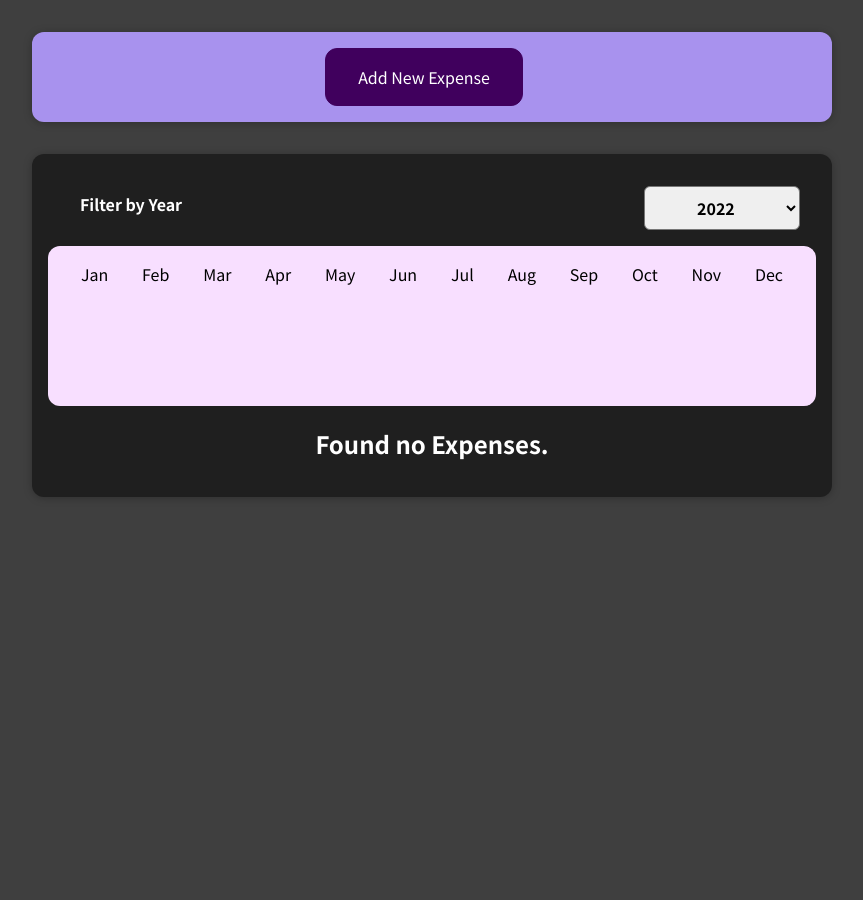
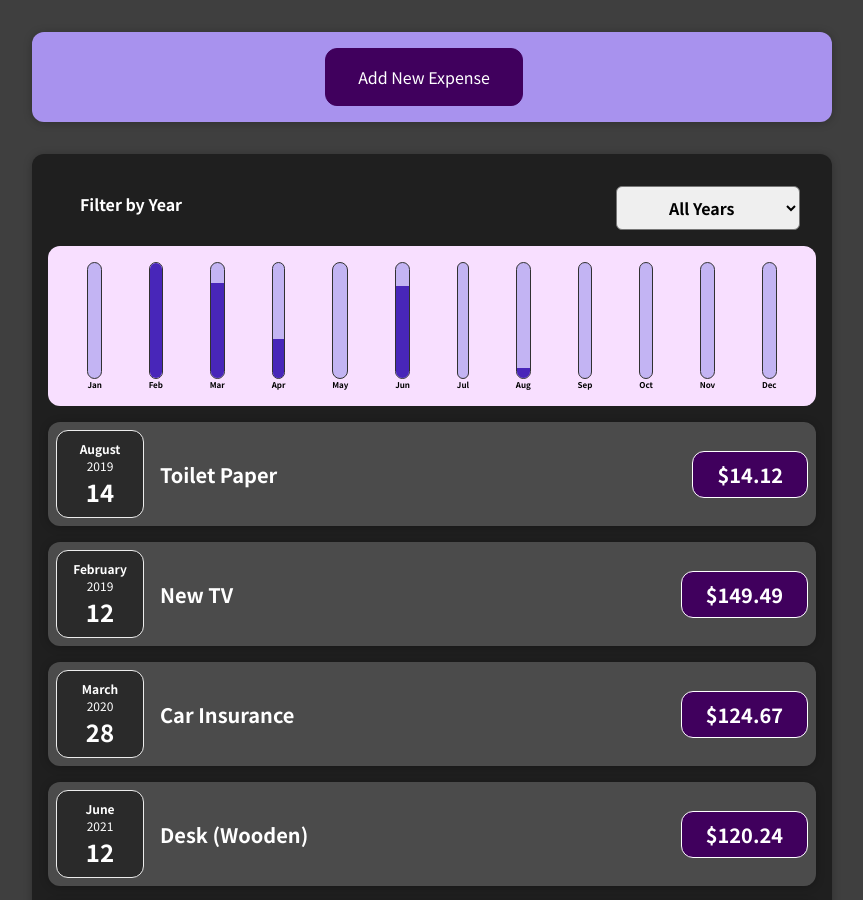
Before and after one commit to FairyCodeMother/oreilly-react-2021, a React (Create React App) app: page / in a window 1280 px wide. Shown: the top 900 px of the page, without its empty margins (208-1071 px from the left). Before the commit the page ends 800 px from the top, so only its background shows below. Built offline with nearby package versions, Linux system fonts and the light colour scheme.

Commit message:
ChartBar height is determined by monthly sum value.

```diff
--- a/src/App.js
+++ b/src/App.js
@@ -11,24 +11,32 @@ const DUMMY_VALUES = [
     {
         id: 'e1',
         title: 'Toilet Paper',
-    amount: 94.12,
-    date: new Date(2020, 7, 14),
+        amount: 14.12,
+        date: new Date(2019, 7, 14),
     },
-  { id: 'e2', title: 'New TV', amount: 799.49, date: new Date(2021, 2, 12) },
+    { id: 'e2',
+        title: 'New TV',
+        amount: 149.49,
+        date: new Date(2019, 1, 12) },
     {
         id: 'e3',
         title: 'Car Insurance',
-    amount: 294.67,
-    date: new Date(2021, 2, 28),
+        amount: 124.67,
+        date: new Date(2020, 2, 28),
     },
     {
         id: 'e4',
-    title: 'New Desk (Wooden)',
-    amount: 450,
+        title: 'Desk (Wooden)',
+        amount: 120.24,
         date: new Date(2021, 5, 12),
     },
+    {
+        id: 'e5',
+        title: 'New Cat',
+        amount: 50.17,
+        date: new Date(2022, 3, 14),
+    }
 ];
-
 
 const App = () => {
     const [expenses, setExpenses] = useState(DUMMY_VALUES);
--- a/src/components/Chart/Chart.js
+++ b/src/components/Chart/Chart.js
@@ -1,14 +1,23 @@
+//
+// Object that passes data into ChartBar and displays the result.
+//
+import React from 'react';
+
 import ChartBar from "./ChartBar";
 import './Chart.css';
 
 // 3. Create a Container that feeds each dataPoint into ChartBar to
 //    display all monthly expenses.
 const Chart = (props) => {
-    // 9. Now that we have the dataPoints we can base the chart on the largest value by
-    //    mapping all values into an array then using Math.max to get the largest one..
-    const dataPointValues = props.dataPoints.map(dataPoint => dataPoint.value)
+    // 9. Make an array from all the values in this collection.
+    const dataPointValues = props.dataPoints.map(dataPoint => dataPoint.value);
+    // 10. Get the largest value from the array top be the max height of the Chart.
     const totalMaximum = Math.max(...dataPointValues);
 
+    console.log('GINASAURUS: Chart: dataPointValues: ');
+    console.log(dataPointValues);
+
+    // 11. And set maxValue to the totalMaximum.
     return (
         <div className='chart'>
             {props.dataPoints.map( (dataPoint) => (
@@ -17,7 +26,6 @@ const Chart = (props) => {
                     value={ dataPoint.value }
                     maxValue={ totalMaximum }
                     label={ dataPoint.label }
-                    max={ totalMaximum }
                 />
             ))}
         </div>
--- a/src/components/Chart/ChartBar.js
+++ b/src/components/Chart/ChartBar.js
@@ -5,20 +5,26 @@
 // 2. Create an object to represent the sum of values for a month.
 import React from 'react';
 
+import './ChartBar.css';
+
 const ChartBar = (props) => {
-    // 4. Each ChartBar will define the length of the bar on the value of the dataPoint.
+    // 4. Each ChartBar is the sum of all values from a given month.
     let barFillHeight = '0%';
+
     if (props.maxValue > 0) {
         barFillHeight = Math.round((props.value / props.maxValue) * 100) + '%';
     }
 
-    // 5. And then use that value to define the ChartBar's height.
+    // 5. Use inline styling to set that barFillHeight as the "height".
     return (
-        <div className={"chart-bar"}>
-            <div className={"chart-bar__inner"}>
-                <div className={"chart-bar__fill"} style={{height: barFillHeight}}/>
+        <div className='chart-bar'>
+            <div className='chart-bar__inner'>
+                <div
+                    className='chart-bar__fill'
+                    style={ { height: barFillHeight } }
+                />
             </div>
-            <div className={"chart-bar__label"}>{props.label}</div>
+            <div className='chart-bar__label'>{props.label}</div>
         </div>
     )
 }
--- a/src/components/Expenses/Expenses.js
+++ b/src/components/Expenses/Expenses.js
@@ -5,24 +5,28 @@
 import React, { useState } from 'react';
 
 import ExpensesList from "./ExpensesList";
-import './Expenses.css';
 import Card from "../UI/Card";
 import ExpensesFilter from "./ExpensesFilter";
 import ExpensesChart from "./ExpensesChart";
 
+import './Expenses.css';
+
 const Expenses = (props) => {
-    const [filteredYear, setFilteredYear] = useState('2022');
+    const [filteredYear, setFilteredYear] = useState('all');
 
     const filterChangeHandler = (filteredYear) => {
         setFilteredYear(filteredYear);
     };
 
-
     const filteredExpenses = props.items.filter(expense => {
-        return expense.date.getFullYear().toString() === filteredYear;
+        if (filteredYear === 'all') {
+            return true;
+        } else {
+            return expense.date.getFullYear().toString() === filteredYear;
+        }
     });
 
-    // 10. Add the ExpensesChart, between the Filter and List, and
+    // 10. Add the ExpensesChart (between Filter and List) and
     //     pass in the filteredExpenses.
     return (
         <Card className="expenses">
@@ -34,7 +38,7 @@ const Expenses = (props) => {
                 expenses={filteredExpenses}
             />
             <ExpensesList
-                expenses={filteredExpenses}
+                expenseItems={filteredExpenses}
             />
         </Card>
     );
--- a/src/components/Expenses/ExpensesChart.js
+++ b/src/components/Expenses/ExpensesChart.js
@@ -5,11 +5,10 @@
 // 1. Create a container to display the Chart of Expenses.
 import React from 'react';
 
-import '../Chart/ChartBar';
 import Chart from "../Chart/Chart";
 
 const ExpensesChart = (props) => {
-    // 6. Create an collection of dataPoints with a value for each month.
+    // 6. Create an collection of objects with a value for each month.
     //    Note: Jan = 0 index.
     const chartDataPoints = [
         { label: 'Jan', value: 0 },
@@ -26,13 +25,17 @@ const ExpensesChart = (props) => {
         { label: 'Dec', value: 0 }
     ];
 
-    // 7. Iterate through the object and start writing in the values and months.
+    // 7. Iterate through the object and start writing in the values for
+    //    each month such that: month => value. Jan is in index 0.
     for (const expense of props.expenses) {
-        const expenseMonth = expense.getMonth();
+        const expenseMonth = expense.date.getMonth();
+        console.log('GINASAURUS: Expenses: expenseMonth: ',expenseMonth);
+        console.log('GINASAURUS: Expenses: amount: ',expense.amount);
         chartDataPoints[expenseMonth].value += expense.amount;
     }
+    console.log(chartDataPoints);
 
-    // 8. Then pass the collection of dataPoints into Chart.
+    // 8. Then pass the collection of dataPoints.
     return (
         <Chart
             dataPoints={chartDataPoints}
--- a/src/components/Expenses/ExpensesFilter.js
+++ b/src/components/Expenses/ExpensesFilter.js
@@ -21,6 +21,7 @@ const ExpensesFilter = (props) => {
                     value={props.selectedYear}
                     onChange={dropdownHandler}
                 >
+                    <option value='all'>All Years</option>
                     <option value='2019'>2019</option>
                     <option value='2020'>2020</option>
                     <option value='2021'>2021</option>
--- a/src/components/Expenses/ExpensesList.js
+++ b/src/components/Expenses/ExpensesList.js
@@ -8,7 +8,7 @@ import ExpenseItem from './ExpenseItem';
 import './ExpensesList.css';
 
 const ExpensesList = (props) => {
-    if (props.expenses.length === 0) {
+    if (props.expenseItems.length === 0) {
         return (
             <h2 className="expenses-list__fallback">
                 Found no Expenses.
@@ -18,7 +18,7 @@ const ExpensesList = (props) => {
 
     return (
         <ul className={"expenses-list"}>
-            {props.expenses.map((expense) =>
+            {props.expenseItems.map((expense) =>
                 <ExpenseItem
                     key={expense.id}
                     title={expense.title}
--- a/src/components/NewExpense/ExpenseForm.js
+++ b/src/components/NewExpense/ExpenseForm.js
@@ -68,7 +68,6 @@ const ExpenseForm = (props) => {
         </div>
       </div>
       <div className='new-expense__actions'>
-        {/* 9. Add a new Cancel button and set it's Listener to the onClick prop.*/}
         <button type='button' onClick={props.onCancel}>Cancel</button>
         <button type='submit'>Add Expense</button>
       </div>
--- a/src/components/NewExpense/NewExpense.js
+++ b/src/components/NewExpense/NewExpense.js
@@ -17,6 +17,7 @@ const NewExpense = (props) => {
             id: randomId
         };
         props.onAddExpense(expenseData);
+        console.log('GINASAURUS: NewExpense: expenseData: ',expenseData);
         setIsEditing(false)
     };
 
```
Lines whose indentation alone changed are shown as unchanged.
